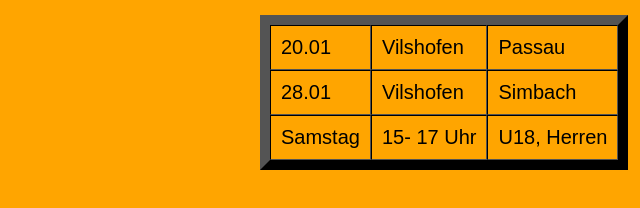
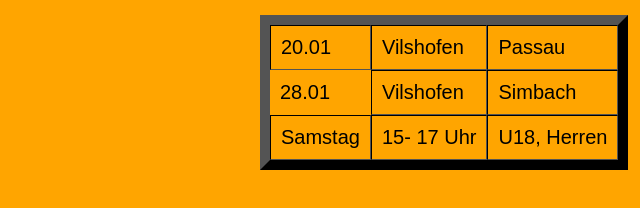
Before and after one commit to PaliGitHub123/TGVOFGiants.github.io, a plain HTML site: page index.html in a window 1280 px wide. Shown: the part 220-428 px from the top of the page, 508-1148 px from the left. Drawn offline with Linux system fonts and the light colour scheme.

Commit message:
Update index.html

```diff
--- a/index.html
+++ b/index.html
@@ -30,7 +30,7 @@
                 </tr>
 
                 <tr>
-                    <td>28.01</td>
+                    <td class = "noBorder">28.01</td>
                     <td>Vilshofen</td>
                     <td>Simbach</td>
 
```
